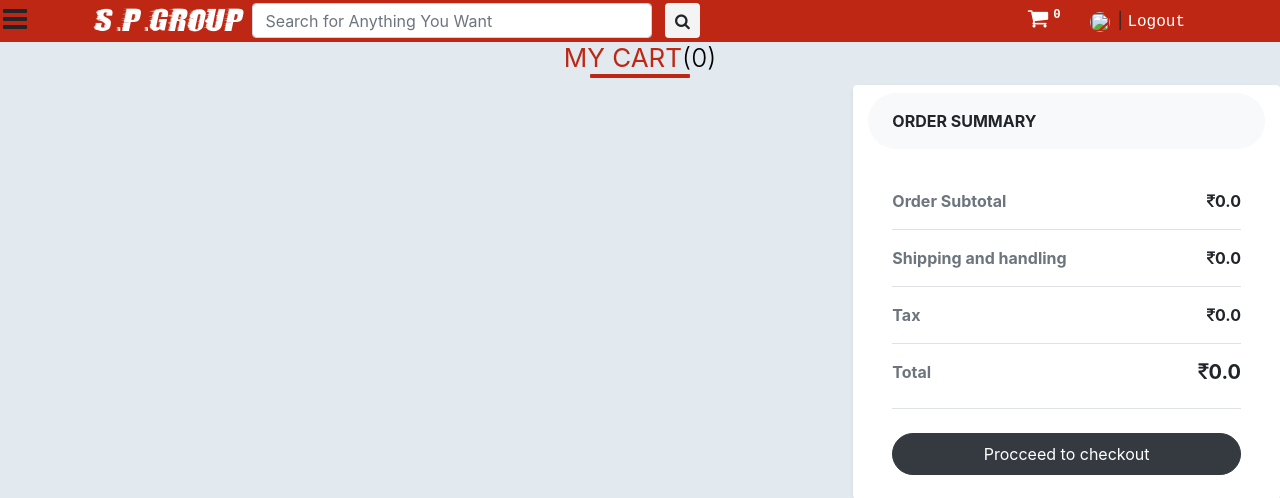
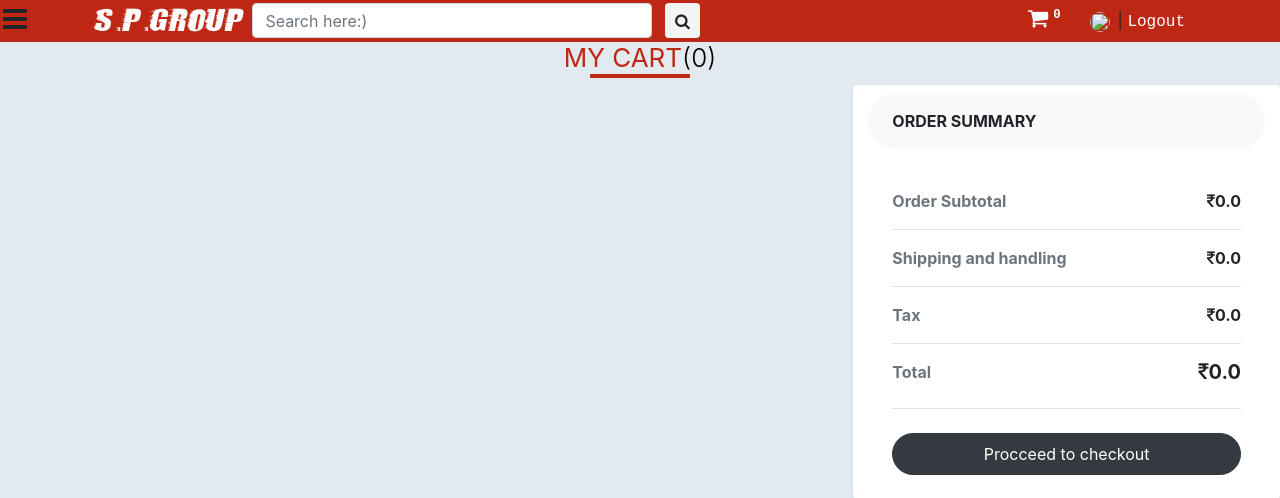
Before and after one commit to Rajatgit6/shoppingwebsite-suven, a Django app: page /cart/ in a window 1280 px wide. Shown: the top 498 px of the page. Run offline with Django 3.2, Linux system fonts and the light colour scheme; a user stored in the database is signed in; data comes from the database, SQL or seed files in the repository; data that the repository does not hold is empty; some libraries are stand-ins or nearby versions.

Commit message:
Update base.html

```diff
--- a/main/templates/main/base.html
+++ b/main/templates/main/base.html
@@ -65,7 +65,7 @@
 			<div class="nav_links">
 				<a href="{% url 'home' %}" class="logo">S.P.GROUP</i></a>
 				<form class="form-inline my-2 my-lg-0 serch" action="/search">
-					<input class="form-control mr-sm-2" type="search" placeholder="Search for Anything You Want"
+					<input class="form-control mr-sm-2" type="search" placeholder="Search here:)"
 						aria-label="Search" name="query">
 					<button class="btn" type="submit" style="margin: 0;"><i class="fa fa-search"
 							aria-hidden="true"></i></button>
@@ -141,7 +141,7 @@
 			</div>
 			<div class="user_links">
 				<form class="form-inline serch" action="/search" id="s_form">
-					<input class="form-control" type="search" placeholder="Search for Anything You Want"
+					<input class="form-control" type="search" placeholder="Search here :)"
 						aria-label="Search" name="query">
 					<button class="btn" type="submit" style="margin: 0;"><i class="fa fa-search" aria-hidden="true"></i></button>
 				</form>
```
